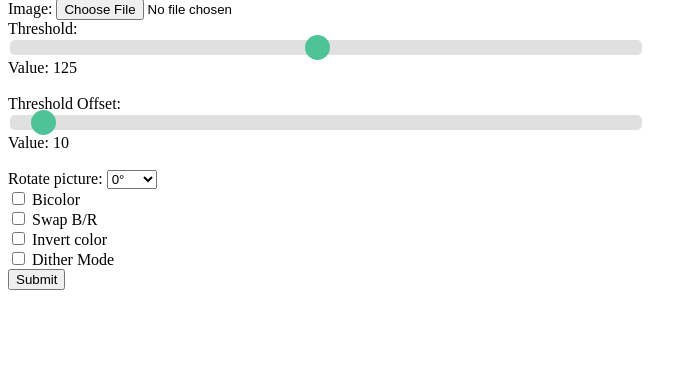
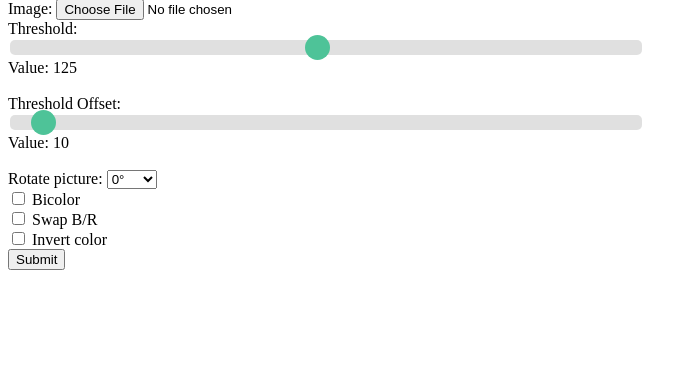
Before and after one commit to razurac/e-badge-web, a Flask app: page /converter in a window 1280 px wide. Shown: the part 117-494 px from the top of the page, without its empty margins (0-697 px from the left). Run offline with Flask 2, Linux system fonts and the light colour scheme; parts of the project's set-up code (start-up, migrations or seed data) failed here and were passed over.

Commit message:
Revert "implement dithering, improve rotation and resizing"
This reverts commit e1200f6c857de789f4559d1ce0665f970cf1f9ae.

```diff
--- a/app.py
+++ b/app.py
@@ -69,68 +69,31 @@ def load_prepared_image(loadedFiles):
 
 # Converter for Images
 
-def convert_image(file, threshold, threshold_off, rotation, bicolor, invert, dither):
-    image = Image.open(file)
+def convert_image(file, threshold, threshold_off, rotation, bicolor, invert):
+    image_file = Image.open(file)
     size = (epd4in2b.EPD_WIDTH, epd4in2b.EPD_HEIGHT)
-    image_b = Image.new('1', (epd4in2b.EPD_WIDTH, epd4in2b.EPD_HEIGHT), 255)
+    if rotation != 0:
+        image_file = image_file.rotate(rotation)
+    image_file = ImageOps.fit(image_file, size, Image.HAMMING, centering=(0.0, 0.5))
+    image_file = image_file.convert('L')
+    image_b = image_file.point(lambda p: p > threshold and 255)
+    if invert and not bicolor:
+        image_b = ImageOps.invert(image_b)
+
+    if bicolor:
+        print("Bicolor is on")
+        image_r = image_file.point(lambda p: p > threshold + threshold_off and 255)
+        image_r = ImageOps.invert(image_r)
+        return image_b, image_r
+
     image_r = Image.new('1', (epd4in2b.EPD_WIDTH, epd4in2b.EPD_HEIGHT), 255)
-    if rotation == 90:
-        image = image.transpose(Image.Transpose.ROTATE_90)
-    elif rotation == 180:
-        image = image.transpose(Image.Transpose.ROTATE_180)
-    elif rotation == 270:
-        image = image.transpose(Image.Transpose.ROTATE_270)
-
-    image = ImageOps.pad(image, size, Image.Resampling.HAMMING, color="#ffffff")
-
-    if dither:
-        if bicolor:
-            palette = [
-            0, 0, 0,
-            255, 0, 0,
-            255, 255, 255
-            ]
-
-            p_img = Image.new('P', size)
-            p_img.putpalette(palette * 64)
-            conv = image.quantize(palette=p_img, dither=Image.Dither.FLOYDSTEINBERG)
-            conv.save("test.png")
-
-            img_data = conv.getdata()
-            b = []
-            r = []
-            for item in img_data:
-                if item == 0:
-                    b.append(0)
-                    r.append(1)
-                elif item == 1:
-                    b.append(1)
-                    r.append(0)
-                elif item == 2:
-                    b.append(1)
-                    r.append(1)
-            image_b.putdata(b)
-            image_r.putdata(r)
-        else:
-            image_b = image.convert('L',dither=Image.Dither.FLOYDSTEINBERG)
-    else:
-        image = image.convert('L')
-        image_b = image.point(lambda p: p > threshold and 255)
-        if invert and not bicolor:
-            image_b = ImageOps.invert(image_b)
-
-        if bicolor:
-            print("Bicolor is on")
-            image_r = image.point(lambda p: p > threshold + threshold_off and 255)
-            image_r = ImageOps.invert(image_r)
-
     return image_b, image_r
 
 # Image pusher
 
 def push_image(pic, swap=False):
-    image_b = pic[0]
-    image_r = pic[1]
+    image_b = pic[0].convert('L')
+    image_r = pic[1].convert('L')
 
     if swap:
         image_b, image_r = image_r, image_b
@@ -208,17 +171,12 @@ def queue_handler():
                     invert = True
                 else:
                     invert = False
-                if "dither" in job["options"]:
-                    dither = True
-                else:
-                    dither = False
                 picture = convert_image(file=file,
                                     threshold=threshold,
                                     bicolor=bicolor,
                                     threshold_off=threshold_off,
                                     rotation=rotation,
-                                    invert=invert,
-                                    dither=dither)
+                                    invert=invert)
                 push_image(picture, swap)
                 print("Image displayed")
 
@@ -323,7 +281,7 @@ def welcome():
     pic = text_writer(text="IP: " + IPAddr, location=[0,25], pic=pic)
     job = {"type":"raw_display", "raw_picture": pic}
     displayQueue.put(job)
-#welcome()
+welcome()
 
 # Web-Frontend
 application.run(host=config["host"], port=config["port"])
--- a/templates/converter.html
+++ b/templates/converter.html
@@ -78,9 +78,6 @@
       <input type="checkbox" id="invert" name="invert" value="True">
       <label for="invert">Invert color</label>
       <br>
-      <input type="checkbox" id="dither" name="dither" value="True">
-      <label for="dither">Dither Mode</label>
-      <br>
       <input type="submit" value="Submit">
     </form>
 
```
